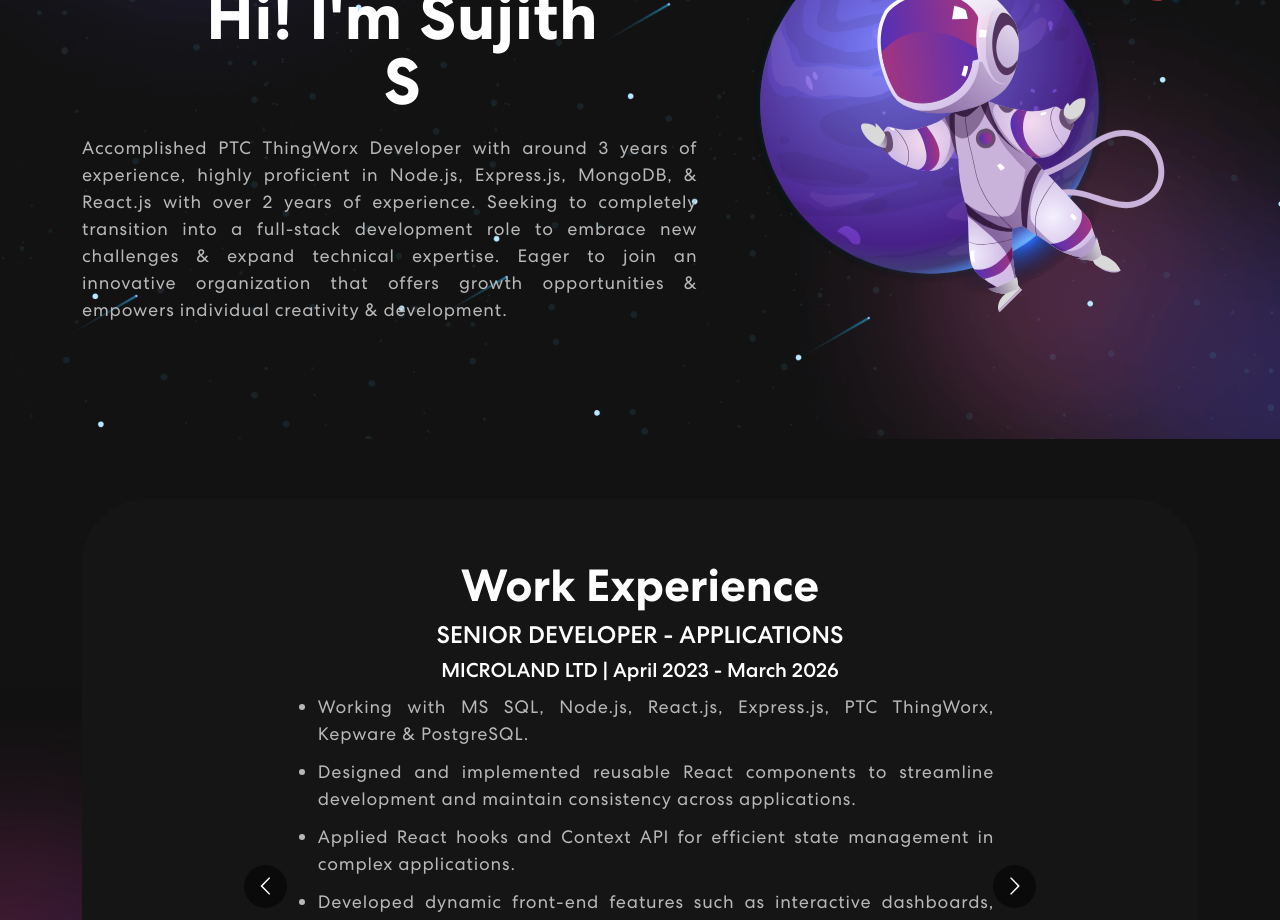
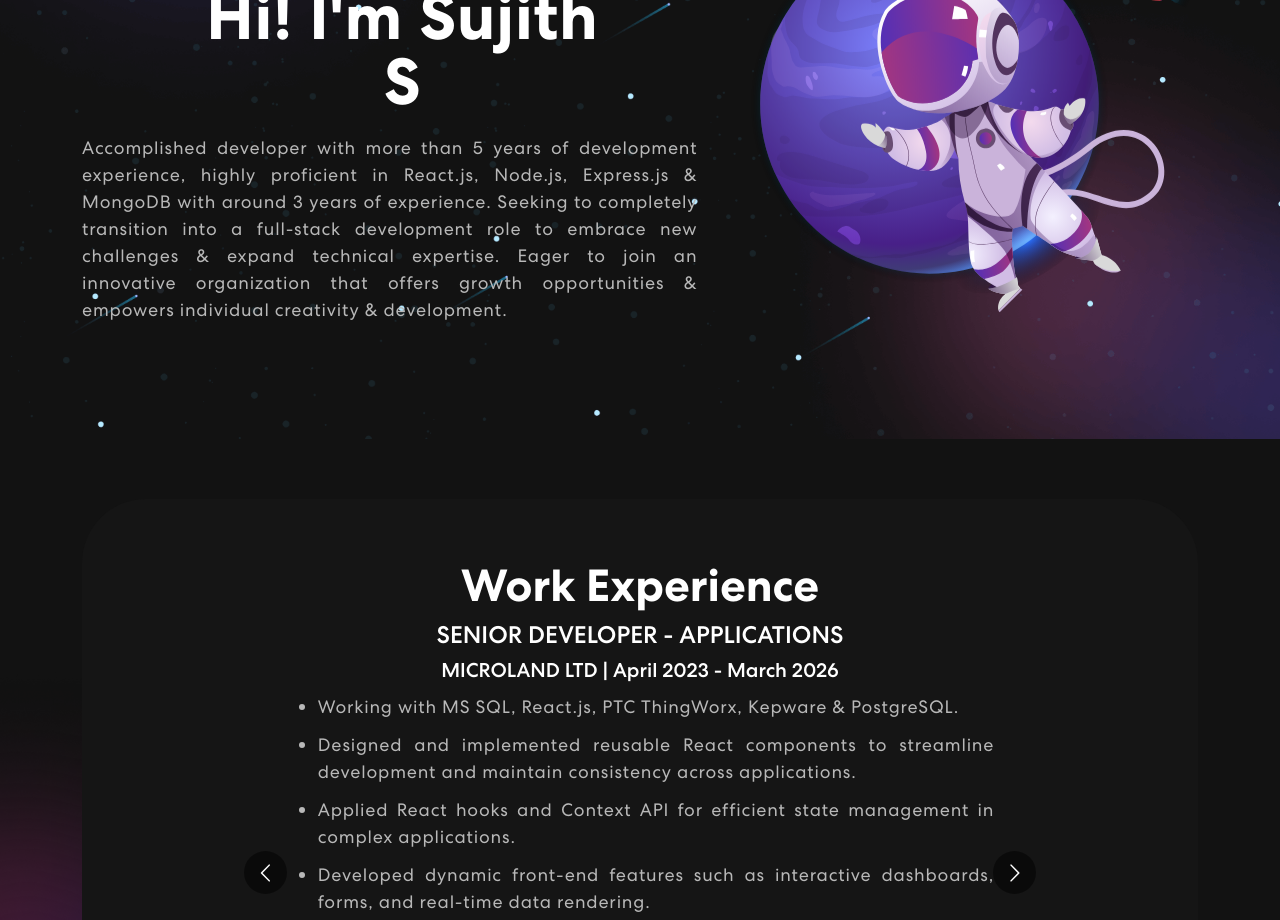
Before and after one commit to mRbinG11/personal-portfolio, a React (Create React App) app: page / in a window 1280 px wide. Shown: the part 340-1260 px from the top of the page. Built offline with nearby package versions, Linux system fonts and the light colour scheme.

Commit message:
about & exp content changed

```diff
--- a/src/components/Banner.js
+++ b/src/components/Banner.js
@@ -79,9 +79,9 @@ export const Banner = () => {
               <span className="wrap">{text}</span>
             </h1>
             <p>
-              Accomplished PTC ThingWorx Developer with around 3 years of
-              experience, highly proficient in Node.js, Express.js, MongoDB, &
-              React.js with over 2 years of experience. Seeking to completely
+              Accomplished developer with more than 5 years of development
+              experience, highly proficient in React.js, Node.js, Express.js &
+              MongoDB with around 3 years of experience. Seeking to completely
               transition into a full-stack development role to embrace new
               challenges & expand technical expertise. Eager to join an
               innovative organization that offers growth opportunities &
--- a/src/components/Experience.js
+++ b/src/components/Experience.js
@@ -52,8 +52,8 @@ export const Experience = () => {
                   <h5>MICROLAND LTD | April 2023 - March 2026</h5>
                   <ul>
                     <li>
-                      Working with MS SQL, Node.js, React.js, Express.js, PTC
-                      ThingWorx, Kepware & PostgreSQL.
+                      Working with MS SQL, React.js, PTC ThingWorx, Kepware &
+                      PostgreSQL.
                     </li>
                     <li>
                       Designed and implemented reusable React components to
```
